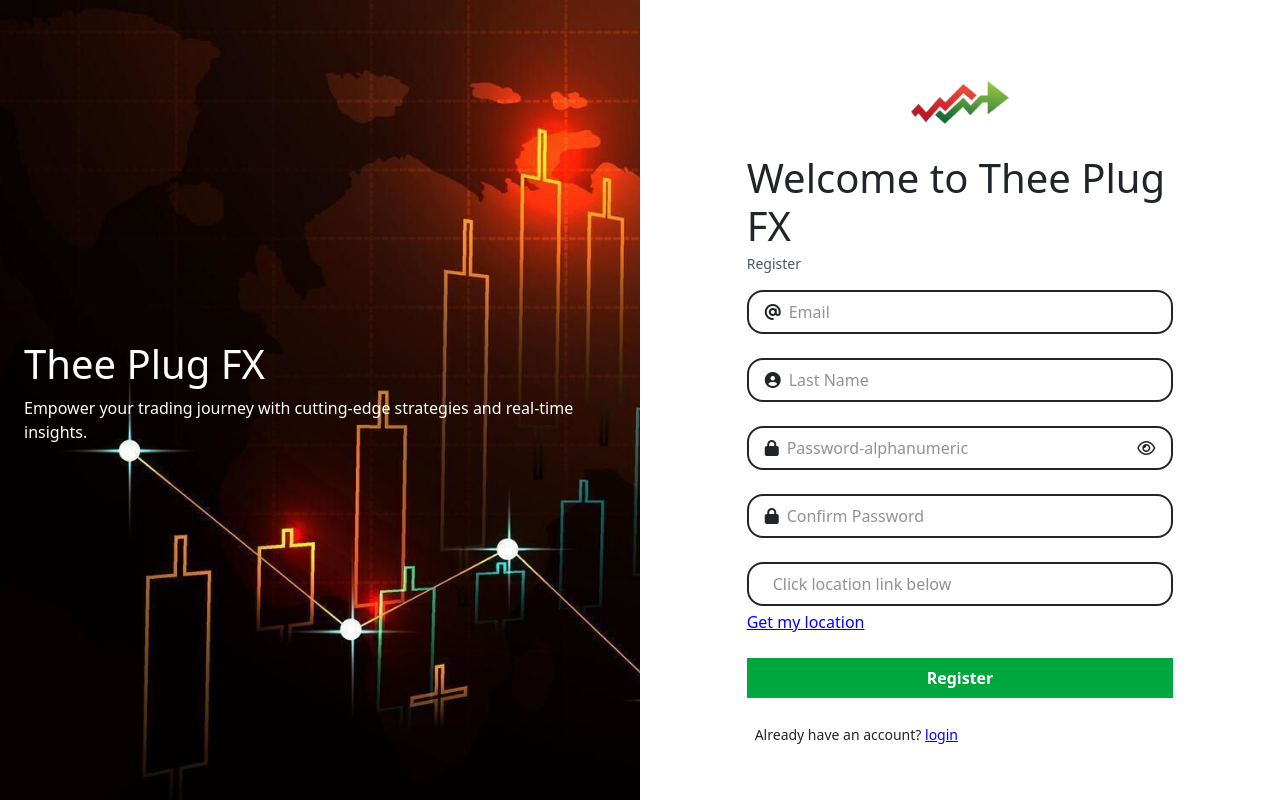
After one commit to Ezekiah3854/thee-plug-trading-website, a Flask app: template templates/register.html in a window 1280 px wide. The commit adds this page. Run offline with Flask 3, Linux system fonts and the light colour scheme; the template is opened without the code that fills it, so the values that code supplies are empty; some libraries are stand-ins or nearby versions.

Commit message:
login and register pages setup

```diff
--- a/app.py
+++ b/app.py
@@ -18,7 +18,7 @@ app.permanent_session_lifetime = datetime.timedelta(minutes=30)
 @app.get("/")
 def home():
     """landing page"""
-    return render_template("home.html"), 200
+    return render_template("register.html"), 200
 
 
 @app.get("/schedule-class")
--- /dev/null
+++ b/templates/login.html
@@ -0,0 +1,92 @@
+<!DOCTYPE html>
+<html lang="en">
+<head>
+    <meta charset="UTF-8">
+    <meta name="viewport" content="width=device-width, initial-scale=1.0">
+    <title>{% block title%}Login | Thee Plug Trading{% endblock%}</title>
+    <link href="https://cdn.jsdelivr.net/npm/daisyui@5" rel="stylesheet" type="text/css" />
+    <link href="https://cdn.jsdelivr.net/npm/daisyui@5/themes.css" rel="stylesheet" type="text/css" />
+    <script src="https://cdn.jsdelivr.net/npm/@tailwindcss/browser@4"></script>
+    <link rel="stylesheet" href="https://cdnjs.cloudflare.com/ajax/libs/font-awesome/6.7.2/css/all.min.css" integrity="sha512-Evv84Mr4kqVGRNSgIGL/F/aIDqQb7xQ2vcrdIwxfjThSH8CSR7PBEakCr51Ck+w+/U6swU2Im1vVX0SVk9ABhg==" crossorigin="anonymous" referrerpolicy="no-referrer" />
+    <link href="https://cdn.jsdelivr.net/npm/bootstrap@5.3.0/dist/css/bootstrap.min.css" rel="stylesheet">
+
+
+</head>
+<body>
+    <div class="h-screen md:flex">
+        <div style="background-image: url(../static/img/login-page-img.jpg); background-size: cover; background-position: center;" class="hidden md:flex w-1/2 justify-around items-center">
+            <div class="p-lg-4">
+                <h1 class="text-white font-bold text-4xl font-sans">Thee Plug FX</h1>
+                <p class="text-white mt-1">Empower your trading journey with cutting-edge strategies and real-time insights. </p>
+            </div>
+        </div>
+        <div class="flex md:w-1/2 justify-center py-10 items-center bg-white">
+            <form class="bg-white w-2/3" method="post">
+                {% block form_container %}
+                <img style="width: 100px; display: block; margin: 0 auto;" src="{{ url_for('static', filename='img/thee_plug_logo.jpg') }}" alt="">
+                <h1 class="text-gray-800 font-bold text-2xl mb-1">Welcome to Thee Plug FX</h1>
+                <p class="text-sm font-normal text-gray-600 mb-7">Login</p>
+
+                {% for message in get_flashed_messages() %}
+                    <div class="flash mb-3" style="text-align: center; color: crimson;">{{ message }}</div>
+                {% endfor %}
+
+                <div class="flex items-center border-2 py-2 px-3 rounded-2xl mb-5">
+                    <i class="fa-solid fa-circle-user"></i>
+                    <input class="pl-2 w-full outline-none border-none" type="email" name="email" placeholder="Email" required />
+                </div>
+
+                <div class="flex items-center border-2 py-2 px-3 rounded-2xl mb-5">
+                    <i class="fa-solid fa-lock"></i>
+                    <input class="pl-2 w-full outline-none border-none" type="password" name="password" id="password" placeholder="Password" maxlength="16" required />
+                    <div class="ml-2 cursor-pointer" id="visibility">
+                        <i class="fa-regular fa-eye-slash ml-2" id="v_slash" style="display: none;"></i>
+                        <i class="fa-regular fa-eye" id="v_plain" style="display: block;"></i>
+                    </div>
+                </div>
+
+                <button type="submit" class="block w-full bg-green-600 mt-4 py-2 rounded-2xl text-white font-semibold mb-4">Login</button>
+                <span class="text-sm ml-2 cursor-pointer">Don't have an account?  <a href="#" style="color: blue;">register</a></span>
+                {% endblock %}
+            </form>
+        </div>
+    </div>
+
+
+</body>
+<script src="https://cdn.jsdelivr.net/npm/bootstrap@5.3.0/dist/js/bootstrap.bundle.min.js"></script>
+
+<script>
+    document.getElementById("visibility").addEventListener("click", function () {
+        const passwordField = document.getElementById("password");
+        const vPlain = document.getElementById("v_plain");
+        const vSlash = document.getElementById("v_slash");
+
+        if (passwordField.type === "password") {
+            passwordField.type = "text";
+            vPlain.style.display = "none";
+            vSlash.style.display = "block";
+        } else {
+            passwordField.type = "password";
+            vPlain.style.display = "block";
+            vSlash.style.display = "none";
+        }
+    });
+
+
+function getLocation() {
+    // Fetch the user's location using the ipinfo API
+    fetch('https://ipinfo.io/json?token=my_token')
+        .then(response => response.json())
+        .then(data => {
+            // Set the value of the input field to the country name
+            document.getElementById('locationInput').value = data.country;
+            console.log(data); // Optional: see full details in console
+        })
+        .catch(error => {
+            console.error('Error fetching location:', error);
+        });
+}
+
+</script>
+</html>
--- /dev/null
+++ b/templates/register.html
@@ -0,0 +1,43 @@
+{% extends "login.html"%}
+{% block title %}Register | The plug Trading{% endblock %}
+{% block form_container %}
+<img style="width: 100px; display: block; margin: 0 auto;" src="{{ url_for('static', filename='img/thee_plug_logo.jpg') }}" alt="">
+<h1 class="text-gray-800 font-bold text-2xl mb-1">Welcome to Thee Plug FX</h1>
+<p class="text-sm font-normal text-gray-600 mb-7">Register</p>
+
+{% for message in get_flashed_messages() %}
+    <div class="flash mb-3" style="text-align: center; color: crimson;">{{ message }}</div>
+{% endfor %}
+
+<div class="flex items-center border-2 py-2 px-3 rounded-2xl mb-4">
+    <i class="fa-solid fa-at"></i>
+    <input class="pl-2 w-full outline-none border-none" type="email" name="email" placeholder="Email" required />
+</div>
+
+<div class="flex items-center border-2 py-2 px-3 rounded-2xl mb-4">
+    <i class="fa-solid fa-circle-user"></i>
+    <input class="pl-2 w-full outline-none border-none" type="text" name="lname" maxlength="8" placeholder="Last Name" required/>
+</div>
+
+
+<div class="flex items-center border-2 py-2 px-3 rounded-2xl mb-4">
+    <i class="fa-solid fa-lock"></i>
+    <input class="pl-2 w-full outline-none border-none" type="password" name="password" id="password" placeholder="Password-alphanumeric" maxlength="16" required/>
+    <div class="ml-2 cursor-pointer" id="visibility">
+        <i class="fa-regular fa-eye-slash ml-2" id="v_slash" style="display: none;"></i>
+        <i class="fa-regular fa-eye" id="v_plain" style="display: block;"></i>
+    </div>
+</div>
+<div class="flex items-center border-2 py-2 px-3 rounded-2xl mb-4">
+    <i class="fa-solid fa-lock"></i>
+    <input class="pl-2 w-full outline-none border-none" type="password" name="confirmPassword" id="confirmPassword" placeholder="Confirm Password" maxlength="16" required/>
+</div>
+
+<div class="flex items-center border-2 py-2 px-3 rounded-2xl mb-1">
+    <input id="locationInput" class="pl-2 w-full outline-none border-none" type="text" name="location" placeholder="Click location link below" required readonly/>
+</div>
+<p style="color: blue; text-decoration: underline; cursor: pointer;" onclick="getLocation()">Get my location</p>
+
+<button type="submit" class="block w-full bg-green-600 mt-4 py-2 rounded-2xl text-white font-semibold mb-4">Register</button>
+<span class="text-sm ml-2 cursor-pointer">Already have an account?  <a href="#" style="color: blue;">login</a></span>
+{% endblock %}
```
Also changed, not shown: static/css/home.css (line endings or trailing spaces), static/img/login-page-img.jpg (added).
